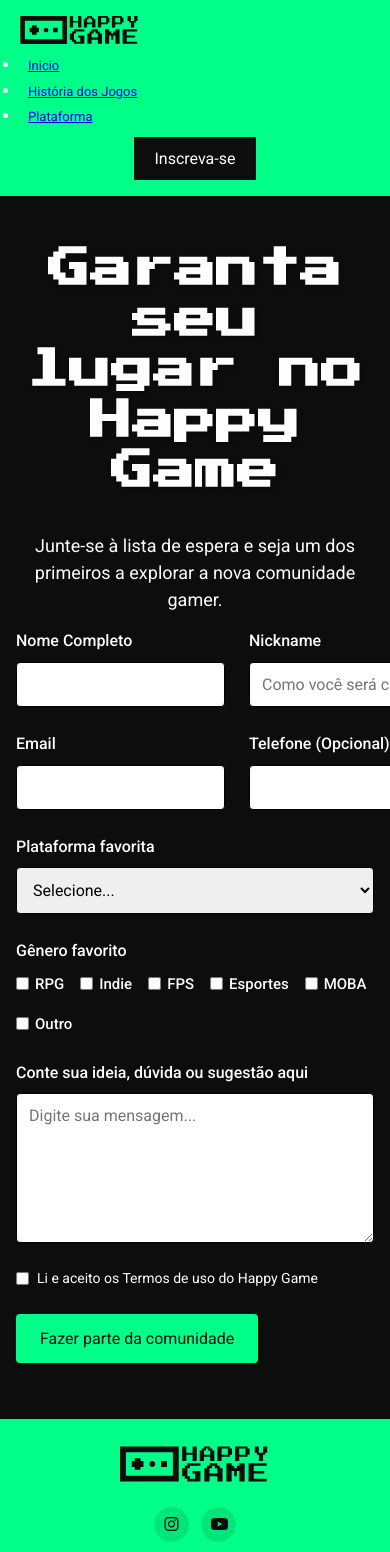
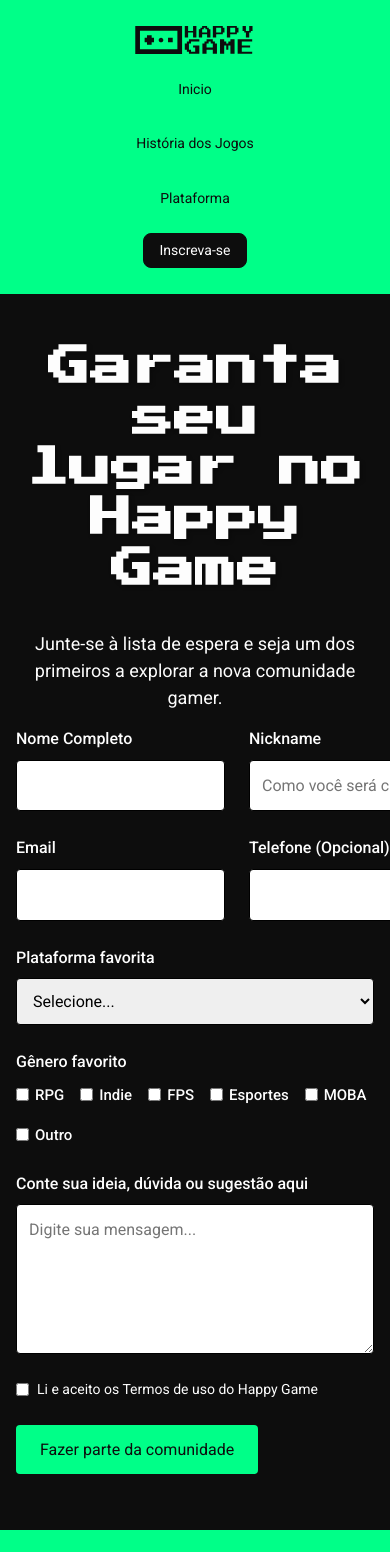
Before and after one commit to annalare/Happy-Game-FIAP, a plain HTML site: page pages/forms.html in a window 390 px wide. Shown: the top 1552 px of the page. Drawn offline with nearby package versions, Linux system fonts and the light colour scheme.

Commit message:
refact: new Navbar with bootstrap revision

```diff
--- a/components/navbar/navbar.css
+++ b/components/navbar/navbar.css
@@ -1,30 +1,11 @@
 /* ========= NAVEGAÇÃO ========= */
-.btn-primary{
-  color: var(--white);
-  background-color: var(--black);
-  padding: 10px 20px;
-  border-radius: 8px;
-}
 
-.btn-primary:hover{
-  color: var(--white);
-  background-color: var(--bg-pink);
-}
-
-.nav-link{
-  color: var(--black);
-}
-
-.nav-link:hover{
-  color: var(--bg-pink);
-}
-
-nav {
+/* Background da navbar */
+.navbar-custom {
   background-color: var(--green-base);
 }
 
-
-
+/* Logo */
 .logo {
   width: 120px;
   height: 28px;
@@ -32,77 +13,61 @@ nav {
 }
 
 .logo img {
-  justify-content: left;
-  align-items: start;
   width: 100%;
   height: auto;
   max-height: 28px;
 }
 
-.actions {
-  display: flex;
-  justify-content: center;
-  align-items: center;
-  gap: 16px;
+/* Links de navegação */
+.nav-link {
+  color: var(--text-secondary);
+  font-size: 16px;
+  transition: color 0.2s ease;
 }
 
-.actions button,
-.actions a {
-  font-size: 16px;
-  padding: 8px 20px;
-  border: 1px solid var(--black);
-  text-decoration: none;
-  display: inline-block;
+.nav-link:hover {
+  color: var(--bg-pink);
 }
 
-.learn-more-cta {
+/* Botão CTA */
+.btn-navbar-cta {
   color: var(--text-primary);
-  background: var(--black);
+  background-color: var(--black);
+  padding: 8px 20px;
+  font-size: 16px;
+  border: 1px solid var(--black);
+  border-radius: 8px;
+  text-decoration: none;
+  transition: all 0.2s ease;
 }
 
-.learn-more-cta:hover {
+.btn-navbar-cta:hover {
   color: var(--text-primary);
-  background: var(--bg-pink);
-  border: 1px solid var(--bg-pink);
-  cursor: pointer;
+  background-color: var(--bg-pink);
+  border-color: var(--bg-pink);
 }
 
 /* ========= RESPONSIVIDADE ========= */
 
 /* Mobile */
 @media (max-width: 768px) {
-  nav {
+  .navbar-custom .d-flex {
     flex-direction: column;
-    height: auto;
-    padding: 16px 20px;
-    gap: 16px;
+    gap: 1rem;
   }
 
-  .logo {
-    order: 1;
-    margin-bottom: 8px;
+  .navbar-custom .nav {
+    flex-direction: column;
+    gap: 1rem !important;
+    text-align: center;
   }
 
-  nav ul {
-    order: 2;
-    flex-wrap: wrap;
-    gap: 16px;
-    justify-content: center;
+  .nav-link {
+    font-size: 14px;
   }
 
-  nav ul li a {
-    font-size: 13px;
-    padding: 4px 8px;
-  }
-
-  .actions {
-    order: 3;
-    gap: 8px;
-    margin-top: 8px;
-  }
-
-  .actions button {
-    font-size: 12px;
-    padding: 6px 12px;
+  .btn-navbar-cta {
+    font-size: 14px;
+    padding: 6px 16px;
   }
 }
--- a/index.html
+++ b/index.html
@@ -1,40 +1,64 @@
 <!DOCTYPE html>
 <html lang="pt-BR">
-
 	<head>
-    <meta charset="UTF-8">
-    <meta name="viewport" content="width=device-width, initial-scale=1.0">
-    <link href="https://cdn.jsdelivr.net/npm/bootstrap@5.3.8/dist/css/bootstrap.min.css" rel="stylesheet"
-        integrity="sha384-sRIl4kxILFvY47J16cr9ZwB07vP4J8+LH7qKQnuqkuIAvNWLzeN8tE5YBujZqJLB" crossorigin="anonymous">
-    <link rel="icon" type="image/png" href="assets/img/favicon.png">
-    <link rel="stylesheet" href="css/style.css">
-    <link rel="stylesheet" href="css/home.css">
-    <link rel="stylesheet" href="components/button/button.css">
-    <link rel="stylesheet" href="components/input/input.css">
-    <link rel="stylesheet" href="components/navbar/navbar.css">
-    <link rel="stylesheet" href="components/footer/footer.css">
-    <link rel="stylesheet" href="https://cdnjs.cloudflare.com/ajax/libs/font-awesome/6.4.0/css/all.min.css">
+		<meta charset="UTF-8" />
+		<meta name="viewport" content="width=device-width, initial-scale=1.0" />
+		<link
+			href="https://cdn.jsdelivr.net/npm/bootstrap@5.3.8/dist/css/bootstrap.min.css"
+			rel="stylesheet"
+			integrity="sha384-sRIl4kxILFvY47J16cr9ZwB07vP4J8+LH7qKQnuqkuIAvNWLzeN8tE5YBujZqJLB"
+			crossorigin="anonymous"
+		/>
+		<link rel="icon" type="image/png" href="assets/img/favicon.png" />
+		<link rel="stylesheet" href="css/style.css" />
+		<link rel="stylesheet" href="css/home.css" />
+		<link rel="stylesheet" href="components/button/button.css" />
+		<link rel="stylesheet" href="components/input/input.css" />
+		<link rel="stylesheet" href="components/navbar/navbar.css" />
+		<link rel="stylesheet" href="components/footer/footer.css" />
+		<link
+			rel="stylesheet"
+			href="https://cdnjs.cloudflare.com/ajax/libs/font-awesome/6.4.0/css/all.min.css"
+		/>
 		<title>Happy Game</title>
 	</head>
 
 	<body>
 		<!-- Navbar -->
+		<nav class="navbar-custom">
+			<div class="container">
+				<div
+					class="d-flex justify-content-between align-items-center w-100 py-1"
+				>
+					<div class="logo">
+						<a href="index.html">
+							<img
+								src="assets/img/logo/logo-all-black.svg"
+								alt="logo do site"
+							/>
+						</a>
+					</div>
 
-    <nav class="py-2">
-        <ul class="nav justify-content-end">
+					<ul class="nav align-items-center gap-4 mb-0">
 						<li class="nav-item">
-                <a class="nav-link active" aria-current="page" href="../index.html">Inicio</a>
+							<a class="nav-link px-0" href="index.html">Inicio</a>
 						</li>
 						<li class="nav-item">
-                <a class="nav-link" href="../pages/story-games.html">História dos Jogos</a>
+							<a class="nav-link px-0" href="pages/story-games.html"
+								>História dos Jogos</a
+							>
 						</li>
 						<li class="nav-item">
-                <a class="nav-link" href="../pages/platform.html">Plataforma</a>
+							<a class="nav-link px-0" href="pages/platform.html">Plataforma</a>
 						</li>
 						<li class="nav-item">
-                <a class="btn btn-primary me-5" href="pages/forms.html" role="button">Inscreva-se</a>
+							<a class="btn btn-navbar-cta" href="pages/forms.html"
+								>Inscreva-se</a
+							>
 						</li>
 					</ul>
+				</div>
+			</div>
 		</nav>
 
 		<!-- 1. Hero Section -->
@@ -42,18 +66,23 @@
 			<section class="home-hero">
 				<div class="hero-content">
 					<h1>
-                    Descubra a primeira <span class="highlight">comunidade</span> feita para gamers
+						Descubra a primeira <span class="highlight">comunidade</span> feita
+						para gamers
 					</h1>
 					<p class="hero-description">
-                    Junte-se a uma comunidade vibrante de gamers que compartilham paixões e experiências. Conecte-se,
-                    jogue e cresça junto com outros entusiastas do universo dos jogos.
+						Junte-se a uma comunidade vibrante de gamers que compartilham
+						paixões e experiências. Conecte-se, jogue e cresça junto com outros
+						entusiastas do universo dos jogos.
 					</p>
 					<a href="pages/platform.html" class="btn btn-green-solid">Acessar</a>
 				</div>
 				<div>
-                <img src="assets/img/mario-sonic.png" alt="Mario,Minecraft, Sonic" class="hero-image">
+					<img
+						src="assets/img/mario-sonic.png"
+						alt="Mario,Minecraft, Sonic"
+						class="hero-image"
+					/>
 				</div>
-
 			</section>
 		</div>
 
@@ -63,75 +92,95 @@
 				<div class="communities-header">
 					<h2 class="communities-title">Descubra sua comunidade gamer</h2>
 					<p>
-                    Não importa se você é nostálgico, competitivo ou curioso: aqui você encontra espaço para se
-                    expressar, aprender e se conectar.
+						Não importa se você é nostálgico, competitivo ou curioso: aqui você
+						encontra espaço para se expressar, aprender e se conectar.
 					</p>
 				</div>
 
 				<div class="communities-grid">
 					<div class="community-card">
-                    <img src="assets/img/game-together.png" alt="Recursos para gamers" class="card-image">
+						<img
+							src="assets/img/game-together.png"
+							alt="Recursos para gamers"
+							class="card-image"
+						/>
 						<div class="community-content">
 							<div>Inovação</div>
 							<h3>Um espaço para todos os gamers</h3>
-                        <p>Compartilhe experiências, descubra novas histórias e faça parte de algo maior.</p>
-                        <a href="pages/platform.html" class="community-link">Explorar comunidade</a>
+							<p>
+								Compartilhe experiências, descubra novas histórias e faça parte
+								de algo maior.
+							</p>
+							<a href="pages/platform.html" class="community-link"
+								>Explorar comunidade</a
+							>
 						</div>
 					</div>
 					<div class="community-card">
-                    <img src="assets/img/fight.png" alt="Recursos para gamers" class="card-image">
+						<img
+							src="assets/img/fight.png"
+							alt="Recursos para gamers"
+							class="card-image"
+						/>
 						<div class="community-content">
 							<div>Comunidade</div>
 							<h3>Descubra e compartilhe</h3>
-                        <p>Participe de discussões, analise e deixe sua marca na história gamer"</p>
+							<p>
+								Participe de discussões, analise e deixe sua marca na história
+								gamer"
+							</p>
 							<a href="pages/platform.html" class="community-link">Explorar</a>
 						</div>
 					</div>
 					<div class="community-card">
-                    <img src="assets/img/setup.png" alt="Recursos para gamers" class="card-image">
+						<img
+							src="assets/img/setup.png"
+							alt="Recursos para gamers"
+							class="card-image"
+						/>
 						<div class="community-content">
 							<div>Diversão</div>
-                        <h3>Entre para o jogo </h3>
+							<h3>Entre para o jogo</h3>
 							<p>Receba novidades e atualizações sobre a plataforma.</p>
 							<a href="pages/forms.html" class="community-link">Inscreva-se</a>
 						</div>
 					</div>
 				</div>
 			</div>
-
-
 		</section>
 		<!-- 3. Stats Section -->
 		<section class="stats-section">
-
 			<div class="container">
-
 				<div class="stats-content">
 					<div>
 						<h2 class="stats-title">
-                        Estatísticas Impactantes da Indústria de Jogos para Gamers e Entusiastas
+							Estatísticas Impactantes da Indústria de Jogos para Gamers e
+							Entusiastas
 						</h2>
 						<p class="stats-description">
-                        A indústria de jogos movimenta bilhões de reais anualmente, atraindo milhões de jogadores. Com o
-                        crescimento das plataformas sociais, a conexão entre gamers nunca foi tão forte.
+							A indústria de jogos movimenta bilhões de reais anualmente,
+							atraindo milhões de jogadores. Com o crescimento das plataformas
+							sociais, a conexão entre gamers nunca foi tão forte.
 						</p>
 					</div>
 
 					<div class="stats-numbers">
 						<div class="stat-item">
 							<span class="stat-number">75%</span>
-                        <p class="stats-description">dos jogadores buscam comunidades online para interagir</p>
+							<p class="stats-description">
+								dos jogadores buscam comunidades online para interagir
+							</p>
 						</div>
 						<div class="stat-item">
 							<span class="stat-number">80%</span>
-                        <p class="stats-description">dos jogos são adquiridos através de recomendações</p>
+							<p class="stats-description">
+								dos jogos são adquiridos através de recomendações
+							</p>
 						</div>
 					</div>
 				</div>
-
 			</div>
 			<div class="stats-image-container"></div>
-
 		</section>
 
 		<!-- 4. Call to action Section -->
@@ -140,8 +189,8 @@
 				<div class="cta-content">
 					<h2 class="cta-title">Junte-se à nossa comunidade gamer</h2>
 					<p class="cta-description">
-                    Seja um dos pioneiros a construir a comunidade que vai preservar o passado, viver o presente e criar
-                    o futuro dos videogames.
+						Seja um dos pioneiros a construir a comunidade que vai preservar o
+						passado, viver o presente e criar o futuro dos videogames.
 					</p>
 					<div class="cta-buttons">
 						<a href="pages/forms.html" class="cta-primary">Inscreva-se</a>
@@ -149,8 +198,6 @@
 					</div>
 				</div>
 			</div>
-
-
 		</section>
 
 		<!-- Footer -->
@@ -158,7 +205,10 @@
 			<div class="footer-container">
 				<div class="footer-content">
 					<div class="footer-logo">
-                    <img src="assets/img/logo/logo-all-black.svg" alt="Logo Happy Game" />
+						<img
+							src="assets/img/logo/logo-all-black.svg"
+							alt="Logo Happy Game"
+						/>
 					</div>
 
 					<!-- <nav class="footer-nav">
@@ -188,14 +238,13 @@
 					<div class="footer-copyright">
 						<p>© 2025 Happy Game. Todos os direitos reservados.</p>
 					</div>
-
-
 				</div>
 			</div>
 		</footer>
-    <script src="https://cdn.jsdelivr.net/npm/bootstrap@5.3.8/dist/js/bootstrap.bundle.min.js"
+		<script
+			src="https://cdn.jsdelivr.net/npm/bootstrap@5.3.8/dist/js/bootstrap.bundle.min.js"
 			integrity="sha384-FKyoEForCGlyvwx9Hj09JcYn3nv7wiPVlz7YYwJrWVcXK/BmnVDxM+D2scQbITxI"
-        crossorigin="anonymous"></script>
+			crossorigin="anonymous"
+		></script>
 	</body>
-
 </html>
--- a/pages/forms.html
+++ b/pages/forms.html
@@ -1,64 +1,98 @@
 <!DOCTYPE html>
 <html lang="pt-BR">
-
 	<head>
-    <meta charset="UTF-8">
+		<meta charset="UTF-8" />
 		<title>Forms - Happy Game</title>
-    <meta name="viewport" content="width=device-width, initial-scale=1.0">
-    <link rel="icon" type="image/png" href="../assets/img/favicon.png">
-    <link rel="stylesheet" href="../css/forms.css">
+		<meta name="viewport" content="width=device-width, initial-scale=1.0" />
+		<link
+			href="https://cdn.jsdelivr.net/npm/bootstrap@5.3.8/dist/css/bootstrap.min.css"
+			rel="stylesheet"
+			integrity="sha384-sRIl4kxILFvY47J16cr9ZwB07vP4J8+LH7qKQnuqkuIAvNWLzeN8tE5YBujZqJLB"
+			crossorigin="anonymous"
+		/>
+		<link rel="icon" type="image/png" href="../assets/img/favicon.png" />
+		<link rel="stylesheet" href="../css/forms.css" />
 		<link rel="stylesheet" href="../css/style.css" />
-    <link rel="stylesheet" href="../components/input/input.css">
+		<link rel="stylesheet" href="../components/input/input.css" />
 		<link rel="stylesheet" href="../components/navbar/navbar.css" />
 		<link rel="stylesheet" href="../components/footer/footer.css" />
-    <link rel="stylesheet" href="https://cdnjs.cloudflare.com/ajax/libs/font-awesome/6.4.0/css/all.min.css" />
-
+		<link
+			rel="stylesheet"
+			href="https://cdnjs.cloudflare.com/ajax/libs/font-awesome/6.4.0/css/all.min.css"
+		/>
 	</head>
 
 	<body>
 		<!-- Navbar -->
-    <nav>
+		<nav class="navbar-custom">
+			<div class="container">
+				<div
+					class="d-flex justify-content-between align-items-center w-100 py-3"
+				>
 					<div class="logo">
-            <a href="../index.html"><img src="../assets/img/logo/logo-all-black.svg" alt="logo do site" /></a>
+						<a href="../index.html">
+							<img
+								src="../assets/img/logo/logo-all-black.svg"
+								alt="logo do site"
+							/>
+						</a>
 					</div>
-        <ul>
-            <li><a href="../index.html">Inicio</a></li>
-            <li><a href="story-games.html">História dos Jogos</a></li>
-            <li><a href="platform.html">Plataforma</a></li>
-            <div class="actions">
-                <a href="forms.html" class="learn-more-cta">Inscreva-se</a>
+
+					<ul class="nav align-items-center gap-4 mb-0">
+						<li class="nav-item">
+							<a class="nav-link px-0" href="../index.html">Inicio</a>
+						</li>
+						<li class="nav-item">
+							<a class="nav-link px-0" href="story-games.html"
+								>História dos Jogos</a
+							>
+						</li>
+						<li class="nav-item">
+							<a class="nav-link px-0" href="platform.html">Plataforma</a>
+						</li>
+						<li class="nav-item">
+							<a class="btn btn-navbar-cta" href="forms.html">Inscreva-se</a>
+						</li>
+					</ul>
 				</div>
-        </ul>
+			</div>
 		</nav>
 
 		<div class="pagina-formulario">
 			<header class="cabecalho-formulario">
 				<h1 class="titulo-form">Garanta seu lugar no Happy Game</h1>
-            <p class="texto-intro">Junte-se à lista de espera e seja um dos primeiros a explorar a nova comunidade
-                gamer.</p>
+				<p class="texto-intro">
+					Junte-se à lista de espera e seja um dos primeiros a explorar a nova
+					comunidade gamer.
+				</p>
 			</header>
 
 			<form class="cadastro-happy" action="#" method="POST">
-
 				<div class="linha-campos">
 					<div class="grupo-campo">
 						<label for="nome">Nome Completo</label>
-                    <input type="text" id="nome" name="nome" required>
+						<input type="text" id="nome" name="nome" required />
 					</div>
 					<div class="grupo-campo">
 						<label for="nickname">Nickname</label>
-                    <input type="text" id="nickname" name="nickname" placeholder="Como você será chamado..." required>
+						<input
+							type="text"
+							id="nickname"
+							name="nickname"
+							placeholder="Como você será chamado..."
+							required
+						/>
 					</div>
 				</div>
 
 				<div class="linha-campos">
 					<div class="grupo-campo">
 						<label for="email">Email</label>
-                    <input type="email" id="email" name="email" required>
+						<input type="email" id="email" name="email" required />
 					</div>
 					<div class="grupo-campo">
 						<label for="telefone">Telefone (Opcional)</label>
-                    <input type="tel" id="telefone" name="telefone">
+						<input type="tel" id="telefone" name="telefone" />
 					</div>
 				</div>
 
@@ -76,28 +110,50 @@
 				<div class="grupo-campo">
 					<label>Gênero favorito</label>
 					<div class="opcoes-genero">
-                    <label><input type="checkbox" name="genero[]" value="rpg"> RPG</label>
-                    <label><input type="checkbox" name="genero[]" value="indie"> Indie</label>
-                    <label><input type="checkbox" name="genero[]" value="fps"> FPS</label>
-                    <label><input type="checkbox" name="genero[]" value="esportes"> Esportes</label>
-                    <label><input type="checkbox" name="genero[]" value="moba"> MOBA</label>
-                    <label><input type="checkbox" name="genero[]" value="outro"> Outro</label>
+						<label
+							><input type="checkbox" name="genero[]" value="rpg" /> RPG</label
+						>
+						<label
+							><input type="checkbox" name="genero[]" value="indie" />
+							Indie</label
+						>
+						<label
+							><input type="checkbox" name="genero[]" value="fps" /> FPS</label
+						>
+						<label
+							><input type="checkbox" name="genero[]" value="esportes" />
+							Esportes</label
+						>
+						<label
+							><input type="checkbox" name="genero[]" value="moba" />
+							MOBA</label
+						>
+						<label
+							><input type="checkbox" name="genero[]" value="outro" />
+							Outro</label
+						>
 					</div>
 				</div>
 
 				<div class="grupo-campo">
 					<label for="mensagem">Conte sua ideia, dúvida ou sugestão aqui</label>
-                <textarea id="mensagem" name="mensagem" placeholder="Digite sua mensagem..."></textarea>
+					<textarea
+						id="mensagem"
+						name="mensagem"
+						placeholder="Digite sua mensagem..."
+					></textarea>
 				</div>
 
 				<div class="aceite-termos">
-                <input type="checkbox" id="termos" name="termos" required>
+					<input type="checkbox" id="termos" name="termos" required />
 					<label for="termos">Li e aceito os Termos de uso do Happy Game</label>
 				</div>
 
 				<!-- A fins de simulação, o botão de envio será substituído por um link para a página de feedback -->
 				<!-- <button type="submit" class="botao-enviar">Fazer parte da comunidade</button> -->
-            <a href="feedback.html" class="botao-enviar">Fazer parte da comunidade</a>
+				<a href="feedback.html" class="botao-enviar"
+					>Fazer parte da comunidade</a
+				>
 			</form>
 		</div>
 
@@ -106,7 +162,10 @@
 			<div class="footer-container">
 				<div class="footer-content">
 					<div class="footer-logo">
-                    <img src="../assets/img/logo/logo-all-black.svg" alt="Logo Happy Game" />
+						<img
+							src="../assets/img/logo/logo-all-black.svg"
+							alt="Logo Happy Game"
+						/>
 					</div>
 
 					<div class="footer-social">
@@ -129,11 +188,13 @@
 					<div class="footer-copyright">
 						<p>© 2025 Happy Game. Todos os direitos reservados.</p>
 					</div>
-
-
 				</div>
 			</div>
 		</footer>
+		<script
+			src="https://cdn.jsdelivr.net/npm/bootstrap@5.3.8/dist/js/bootstrap.bundle.min.js"
+			integrity="sha384-FKyoEForCGlyvwx9Hj09JcYn3nv7wiPVlz7YYwJrWVcXK/BmnVDxM+D2scQbITxI"
+			crossorigin="anonymous"
+		></script>
 	</body>
-
 </html>
```
Also changed, not shown: pages/feedback.html (+52 -17 lines), pages/platform.html (+99 -53 lines), pages/story-games.html (+29 -11 lines), 2 other files. Lines whose indentation alone changed are shown as unchanged.
